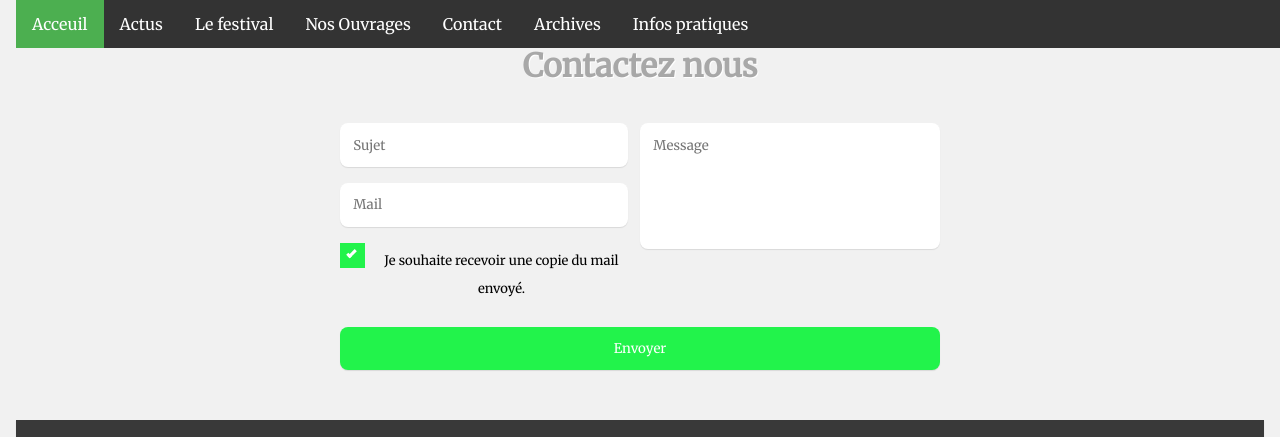
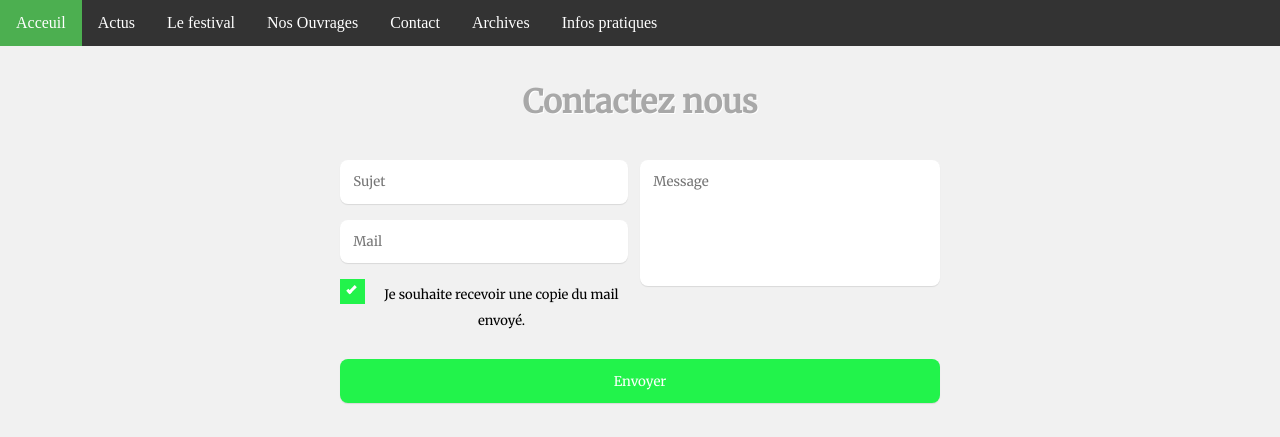
Before and after one commit to insa-bd-manga/WebProject, a Django app: page /contact in a window 1280 px wide. Shown: the top 437 px of the page. Run offline with Django 3.2, Linux system fonts and the light colour scheme; parts of the project's set-up code (start-up, migrations or seed data) failed here and were passed over; some libraries are stand-ins or nearby versions; some web fonts are replaced.

Commit message:
Modifications du frontend du formulaire de contact.

```diff
--- a/vitrine/static/vitrine/contactez_nous.css
+++ b/vitrine/static/vitrine/contactez_nous.css
@@ -6,17 +6,16 @@
   -webkit-box-sizing: border-box;
   box-sizing: border-box;
 }
-
-body {
-  background: #f1f1f1;
-  font-family: 'Merriweather', sans-serif;
-  padding: 1em;
+.contact_bloc{
+  margin-top: 45px;
+  padding-top: 1em;
 }
 
 h1 {
   text-align: center;
   color: #a8a8a8;
   text-shadow: 1px 1px 0 white;
+  font-family: 'Merriweather', sans-serif;
 }
 .position_captcha .captcha {
   position: relative;
@@ -184,3 +183,43 @@ form textarea {
   margin-bottom: 12px;
   float:right;
 }
+
+
+.alert {
+  position: absolute;
+  border-radius: 10px;
+  z-index: 101;
+  top: 7%;
+  left: 25%;
+  right: 25%;
+  background: #2afd67;
+  text-align: center;
+  line-height: 2.5;
+  overflow: hidden;
+  font-family: 'Merriweather', sans-serif;
+  -webkit-box-shadow: 0 0 5px black;
+  -moz-box-shadow:    0 0 5px black;
+  box-shadow:         0 0 5px black;
+}
+
+.closebtn {
+  color: white;
+  font-weight: bold;
+  font-size: 20px;
+  padding-right: 20px;
+  border: 10px;
+  cursor: pointer;
+  transition: 0.3s;
+}
+.closebtn:hover {
+  color: black;
+}
+
+@-webkit-keyframes slideDown {
+    0%, 100% { -webkit-transform: translateY(-50px); }
+    10%, 90% { -webkit-transform: translateY(0px); }
+}
+@-moz-keyframes slideDown {
+    0%, 100% { -moz-transform: translateY(-50px); }
+    10%, 90% { -moz-transform: translateY(0px);}
+}
--- a/vitrine/templates/vitrine/contact.html
+++ b/vitrine/templates/vitrine/contact.html
@@ -6,9 +6,14 @@
     <link href="https://fonts.googleapis.com/css?family=Merriweather" rel="stylesheet" type="text/css" />
 
 {% block content %}
-    {% if envoi %}Votre message a bien été envoyé !{% endif %}
+    {% if envoi %}
 
-    {% if not envoi %}
+        <div class="alert">
+            <span class="closebtn" onclick="this.parentElement.style.display='none';">&times;</span>
+            <strong> Super ! </strong> Votre commentaire a bien été envoyé !
+        </div>
+
+        <div class="contact_bloc" >
         <h1>Contactez nous</h1>
         <form action="{% url "contact" %}" method="post">
             {% csrf_token %}<!--Permet de sécuriser le POST -->
@@ -28,6 +33,30 @@
             </div>
             <input type="submit" value="Envoyer" id="input-submit" />
         </form>
+    </div>
+    {% endif %}
 
+    {% if not envoi %}
+    <div class="contact_bloc" >
+        <h1>Contactez nous</h1>
+        <form action="{% url "contact" %}" method="post">
+            {% csrf_token %}<!--Permet de sécuriser le POST -->
+
+            <div class="half left cf">
+                <p><input id="id_sujet" type="text" name="sujet" maxlength="100" placeholder="Sujet"/></p>
+                <p><input type="text" name="envoyeur" id="id_envoyeur" placeholder="Mail" /></p>
+                <label class="container">
+                  <input type="checkbox" name="renvoi" id="id_renvoi" checked="checked">
+                  <span class="checkmark"></span>
+                  <span class="helptext"> Je souhaite recevoir une copie du mail envoyé.</span>
+                </label>
+            </div>
+            <div class="half right cf">
+                <p><textarea id="id_message" rows="10" cols="40" name="message" placeholder="Message"></textarea></p>
+                <p class="position_captcha">{{ form.captcha}}</p>
+            </div>
+            <input type="submit" value="Envoyer" id="input-submit" />
+        </form>
+    </div>
     {% endif %}
 {% endblock %}
```
Lines whose indentation alone changed are shown as unchanged.
